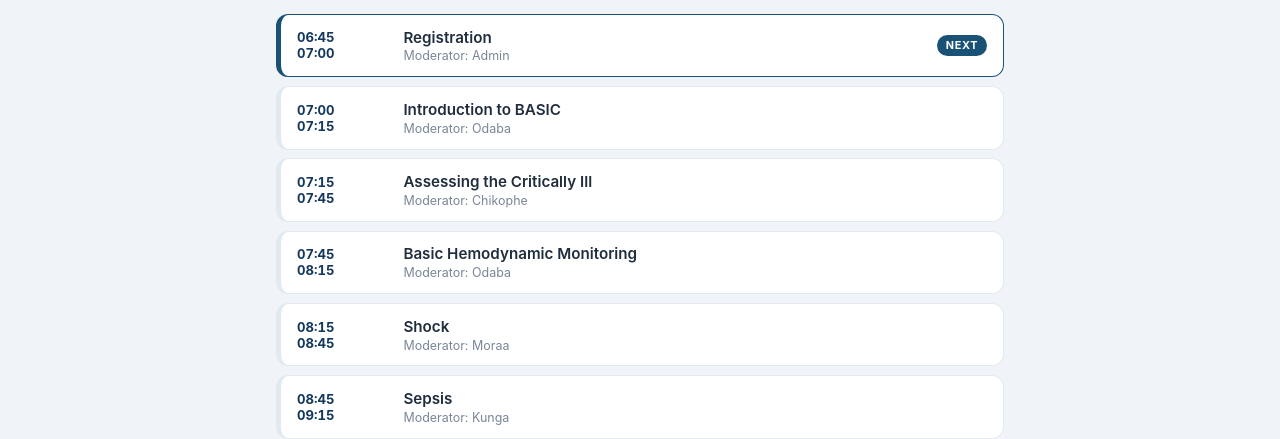
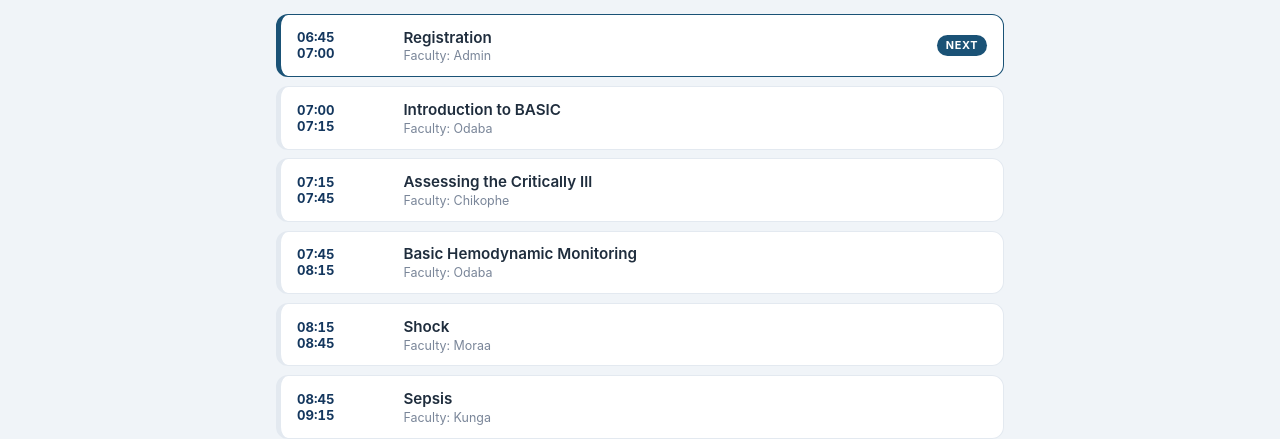
Before and after one commit to chiz720/basic-program, a plain HTML site: page index.html in a window 1280 px wide. Shown: the part 376-815 px from the top of the page. Drawn offline with Linux system fonts and the light colour scheme.

Commit message:
Rename Moderator label to Faculty
Co-Authored-By: Claude Fable 5 <noreply@anthropic.com>

```diff
--- a/index.html
+++ b/index.html
@@ -421,7 +421,7 @@ function render() {
     html += '<div class="' + cls + '" id="s-' + dayIdx + '-' + i + '">' +
       '<div class="time">' + s[0] + '<br>' + s[1] + '</div>' +
       '<div class="body"><div class="topic">' + s[2] + '</div>' +
-      (s[3] ? '<div class="mod">Moderator: ' + s[3] + '</div>' : '') +
+      (s[3] ? '<div class="mod">Faculty: ' + s[3] + '</div>' : '') +
       '</div>' + status + bar + '</div>';
   });
 
```
